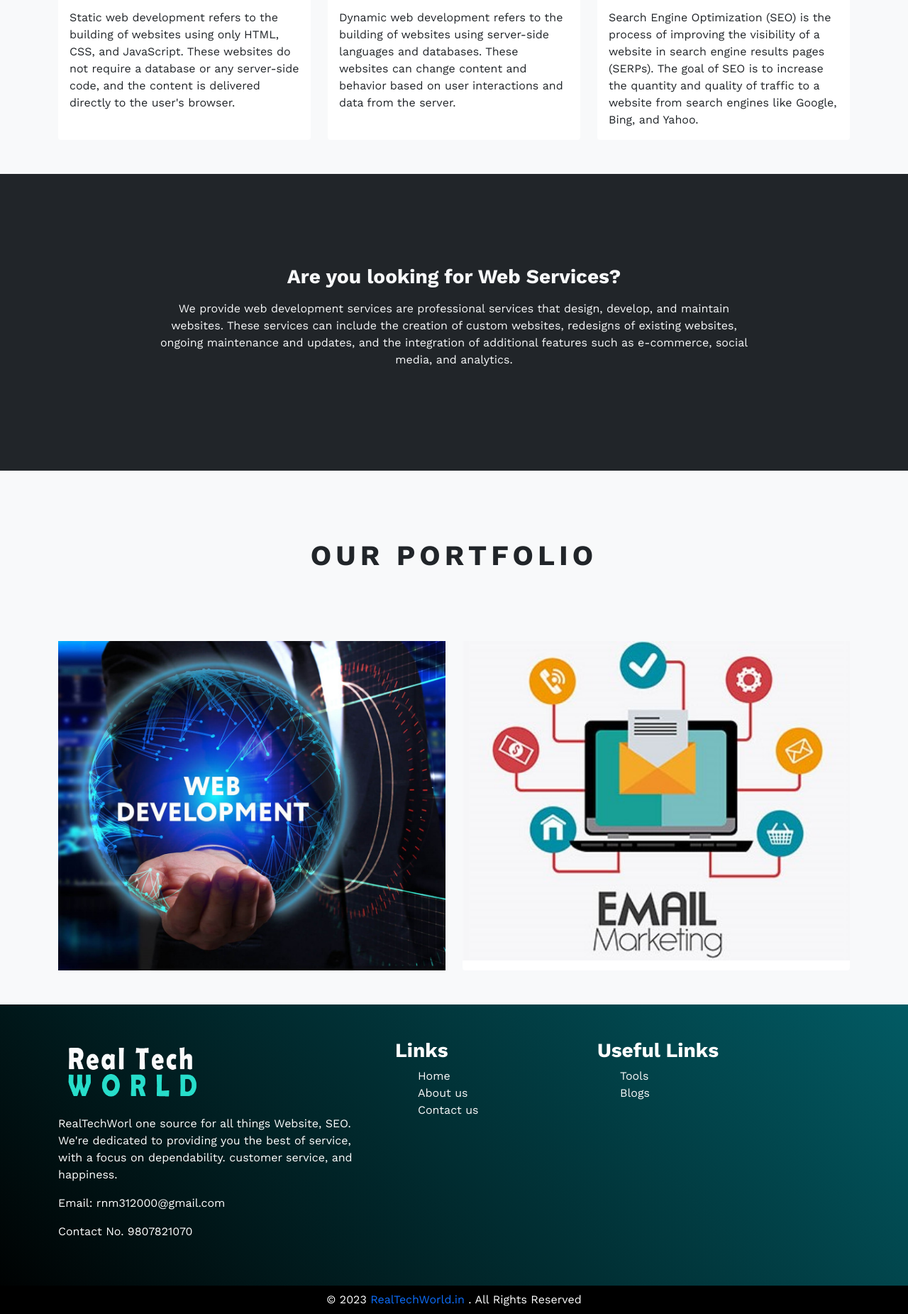
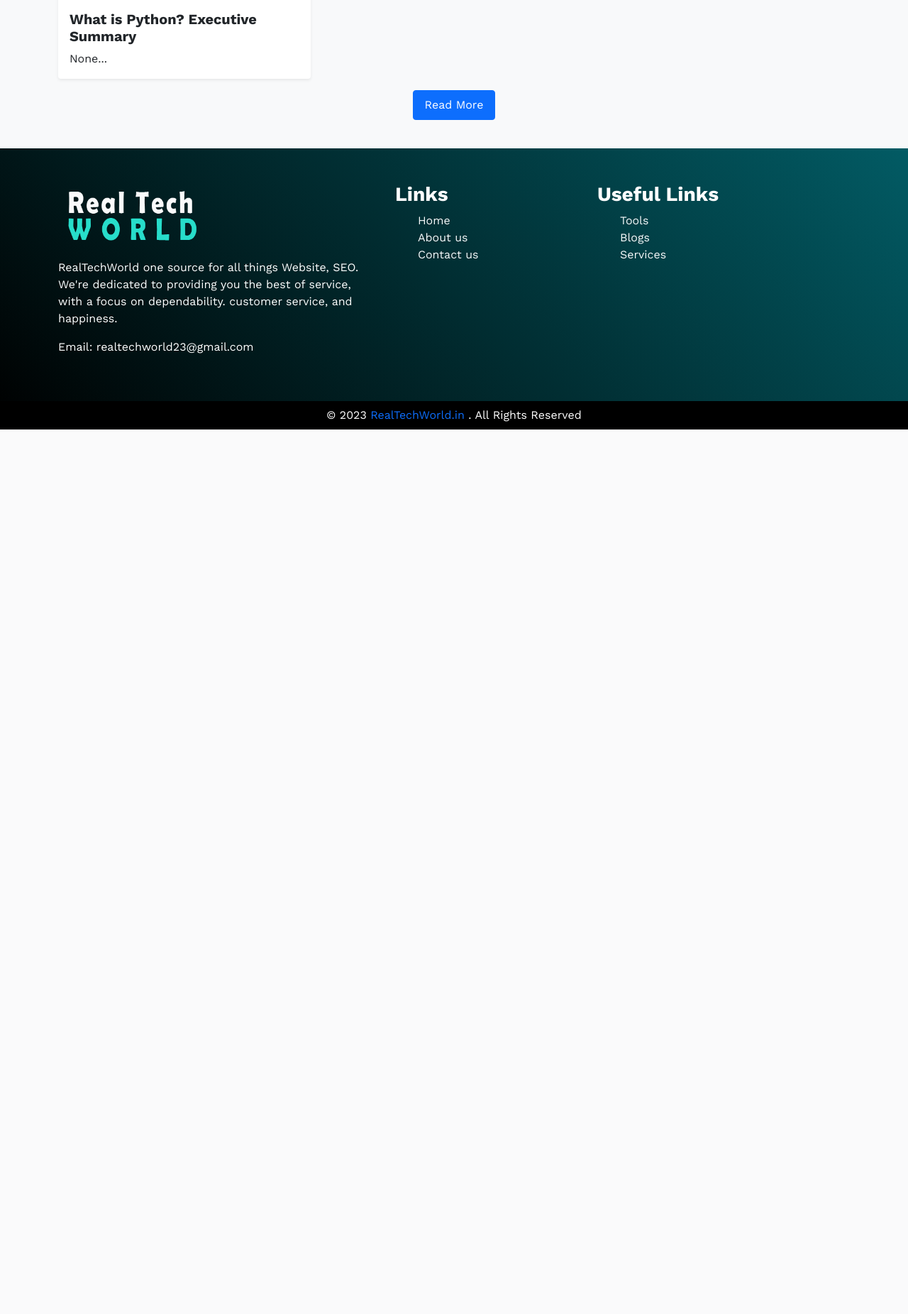
Before and after one commit to developerRaam/realtechworld.in, a Django app: page / in a window 1280 px wide. Shown: the part 1193-3044 px from the top of the page at 71% size. After the commit the page ends 1798 px from the top, so only its background shows below. Run offline with Django 4.2, Linux system fonts and the light colour scheme; data comes from the database, SQL or seed files in the repository; some libraries are stand-ins or nearby versions.

Commit message:
17/01/2023

```diff
--- a/apps/admin.py
+++ b/apps/admin.py
@@ -5,3 +5,7 @@
 admin.site.register(Color)
 admin.site.register(Qrcode)
 admin.site.register(AddImageWaterMark)
+
+class ContactUSAdmin(admin.ModelAdmin):
+    list_display = ("name","email","Contact","message")
+admin.site.register(ContactUS,ContactUSAdmin)
--- a/apps/templates/apps/home.html
+++ b/apps/templates/apps/home.html
@@ -10,78 +10,32 @@
 <!-- product section -->
 {% include 'apps/slider.html' %}
 
-
-<!-- Our Services -->
-<section class="bg-light py-5" id="our-services">
-    <div class="py-5 text-center">
-        <h1 class="main-title mb-5">Our Services</h3>
-    </div>
-    <div class="container">
-        <div class="row">
+<!-- Blogs -->
+<section class="bg-light w-100">
+    <div class="container py-4">
+        <div class="row gy-4">
+            {% if home_blog %}
+            {% for data in home_blog %}
             <div class="col-md-4">
-                <div class="card h-100">
-                    <img class="100" height="250" src="{% static 'images/service1.jpg' %}" class="card-img-top" alt="...">
-                    <div class="card-body">
-                        <h2 class="text-uppercase text-center fs-6 mt-2 mb-3">Static website development</h2>
-                      <p class="card-text">Static web development refers to the building of websites using only HTML, CSS, and JavaScript. These websites do not require a database or any server-side code, and the content is delivered directly to the user's browser.</p>
-                    </div>
+                <a class="text-dark text-decoration-none" href="{% url 'blog-detail' slug=data.slug %}">
+                <div class="card text-start h-100 shadow-sm">
+                  <img class="card-img-top" height="300" src="{{data.image.url}}" alt="{{data.title}}">
+                  <div class="card-body">
+                    <h4 class="card-title fs-5">{{data.title}}</h4>
+                    <p class="card-text">{{data.sub_title|slice:150}}...</p>
                   </div>
+                </div>
+            </a>
             </div>
-            <div class="col-md-4">
-                <div class="card h-100">
-                    <img class="100" height="250" src="{% static 'images/service2.jpg' %}" class="card-img-top" alt="...">
-                    <div class="card-body">
-                        <h2 class="text-uppercase text-center fs-6 mt-2 mb-3">Dynamic website development</h2>
-                      <p class="card-text">Dynamic web development refers to the building of websites using server-side languages and databases. These websites can change content and behavior based on user interactions and data from the server.</p>
-                    </div>
-                  </div>
-            </div>
-            <div class="col-md-4">
-                <div class="card h-100">
-                    <img class="100" height="250" src="{% static 'images/seo.jpg' %}" class="card-img-top" alt="...">
-                    <div class="card-body">
-                        <h2 class="text-uppercase text-center fs-6 mt-2 mb-3">SEO (Search Engine Optimization)</h2>
-                      <p class="card-text">Search Engine Optimization (SEO) is the process of improving the visibility of a website in search engine results pages (SERPs). The goal of SEO is to increase the quantity and quality of traffic to a website from search engines like Google, Bing, and Yahoo.</p>
-                    </div>
-                  </div>
-            </div>
+            {% endfor %}
+            {% endif %}
         </div>
+        <p class="text-center mt-3">
+            <a class="btn btn-primary px-3 p-2" href="/blogs">Read More</a>
+        </p>
     </div>
 </section>
 
-<!-- Web serices -->
-<section class="py-5 bg-dark">
-    <div class="text-light text-center" style="margin-top:5rem;margin-bottom:5rem;">
-        <div class="row">
-            <div class="col-md-2"></div>
-            <div class="col-md-8">
-                <h1 class="fs-3 mb-3">Are you looking for Web Services?</h1>
-                <p class= "">We provide web development services are professional services that design, develop, and maintain websites. These services can include the creation of custom websites, redesigns of existing websites, ongoing maintenance and updates, and the integration of additional features such as e-commerce, social media, and analytics.</p>
-            </div>
-        </div>
-    </div>
-</section>
-
-<!-- Our Portfolio -->
-<section class="bg-light py-5" id="our-portfolio">
-    <div class="py-5 text-center">
-        <h1 class="main-title mb-5">Our Portfolio</h3>
-    </div>
-    <div class="container">
-        <div class="row">
-            <div class="col-md-6">
-                <div class="card h-100">
-                    <img class="100" src="{% static 'images/service2.jpg' %}" class="card-img-top" alt="...">
-                  </div>
-            </div>
-            <div class="col-md-6">
-                <div class="card h-100">
-                    <img class="100" src="{% static 'images/service3.jpg' %}" class="card-img-top" alt="...">
-                  </div>
-            </div>
-        </div>
-    </div>
-</section>
 
  <!-- end subscribe section -->
 {% endblock content %}
--- a/apps/templates/apps/slider.html
+++ b/apps/templates/apps/slider.html
@@ -3,17 +3,20 @@
 <section>
     <div class="rtw-header-slider">
         <div class="rtw-banner">
-            <img class="w-100" height="601" src="{% static 'images/banner/banner.JPG' %}" alt="real tech world">
+            <img class="w-100" src="{% static 'images/banner/banner.JPG' %}" alt="real tech world">
         </div>
         <div class="rtw-banner-text">
-            <div class="d-flex justify-content-center p-2">
-                <div class="col-md-10">
-                    <p class="text-white fs-4">This is our portfolio website we are provide services that design, develop, and maintain websites. These services can include the creation of custom websites, redesigns of existing websites, ongoing maintenance and updates, and the integration of additional features such as e-commerce, social media, and analytics.</p>
+            <div class="col-md-12">
+                <div class="d-flex justify-content-center">
+                    <div>
+                        <h1 class="site_header_name">
+                            <span class="text-white">Real Tech</span> <span style="color:#27ddca;">World</span>
+                        </h1>
+                        <p class="text-center">
+                            <a class="btn btn-primary px-3 p-2" href="/blogs">Get Started</a>
+                        </p>
+                    </div>
                 </div>
-            </div>
-            <div class="text-center mt-3">
-                <a class="btn btn-outline-light me-2 fs-3 rounded-0 px-5" href="/blogs">Blogs</a>
-                <a class="btn btn-outline-light fs-3 rounded-0 px-5" href="/tools">Tools</a>
             </div>
         </div>
     </div>
--- a/apps/urls.py
+++ b/apps/urls.py
@@ -4,8 +4,10 @@
 
 urlpatterns = [
     path("",views.Home, name="home"),
-    path("contact-us",views.ContactUs, name="contact-us"),
-    path("about-us",views.AboutUs, name="about-us"),
+    path("contact-us/",views.ContactUs, name="contact-us"),
+    path("services/",views.Services),
+    path("portfolio/",views.Portfolio),
+    path("about-us/",views.AboutUs, name="about-us"),
     path("tools/",views.Tools, name="tools"),
     path("add-watermark/",views.AddWatermark, name="add-watermark"),
     path("word-count/",views.WordCount, name="word-count"),
--- a/apps/views.py
+++ b/apps/views.py
@@ -1,5 +1,6 @@
 from django.shortcuts import render,redirect,HttpResponse
 from .models import *
+from blogs.models import BlogPost
 from PIL import Image, ImageDraw, ImageFont
 from mimetypes import MimeTypes
 import qrcode
@@ -12,7 +13,11 @@
 
 #==============================  Home ==========================================
 def Home(request):
-    return render(request, "apps/home.html")
+    home_blog = BlogPost.objects.all().order_by('-on_date')[0:6]
+    context = {
+        'home_blog':home_blog
+    }
+    return render(request, "apps/home.html",context)
 
 #==============================  All tools ==========================================
 def Tools(request):
@@ -21,12 +26,34 @@
 
 #==============================  All tools ==========================================
 def ContactUs(request):
+    if request.method == 'POST':
+        name = request.POST['name']
+        email = request.POST['email']
+        mobile = request.POST['mobile']
+        message = request.POST['message']
+
+        try:
+            insert = ContactUS.objects.create(name=name,email=email,Contact=mobile,message=message)
+            insert.save()
+            messages.success(request, "Message send")
+            return redirect('contact-us')
+        except:
+            messages.warning(request, "Message sending failed")
+            return redirect('contact-us')
     return render(request, "contact-us.html")
 
 
 #==============================  All tools ==========================================
 def AboutUs(request):
     return render(request, "about-us.html")
+
+#==============================  All tools ==========================================
+def Services(request):
+    return render(request, "services.html")
+
+#==============================  All tools ==========================================
+def Portfolio(request):
+    return render(request, "portfolio.html")
 
 #==============================  Add watermark ==========================================
 def CopyrightApply(input_path, text)->str:
--- a/project/urls.py
+++ b/project/urls.py
@@ -14,7 +14,7 @@
     2. Add a URL to urlpatterns:  path('blog/', include('blog.urls'))
 """
 from django.contrib import admin
-from django.urls import path,include
+from django.urls import path, include
 
 from django.conf.urls.static import static
 from django.conf import settings
--- a/static/css/style.css
+++ b/static/css/style.css
@@ -37,7 +37,17 @@
 .rtw-header-slider .rtw-banner-text{
   position: absolute;
   top: 27%;
-  background-color: rgb(2 2 2 / 38%);
+  width: 100%;
+}
+
+/* 991px  */
+@media (min-width: 991px) {
+  .site_header_name span{
+    font-size: 70px;
+  }
+  .rtw-banner img{
+    height: 400px;
+  }
 }
 
 /*================ Siderbar ==============*/
--- a/templates/about-us.html
+++ b/templates/about-us.html
@@ -18,8 +18,7 @@
                     <h1 class="main-title">About us</h3>
                 </div>
                 <div class="" style="text-align:justify; margin-bottom:10rem">
-                    <p>Lorem ipsum dolor sit, amet consectetur adipisicing elit. Animi corrupti dolorem optio atque? Incidunt odio, iste facere minima non aliquid modi earum veritatis, ut sint error, adipisci magni. Similique veniam provident quis minima a. Doloremque eius doloribus mollitia itaque consequuntur quaerat, nostrum et modi inventore molestias cum, distinctio iusto dignissimos esse cumque quo, aliquam nulla impedit perspiciatis quos ratione labore! Vitae cum veritatis ipsum incidunt reiciendis, pariatur vel eveniet voluptatem amet nam reprehenderit, odit quod dolorum voluptates atque, sint et nobis possimus tempora corrupti ex ea aut repudiandae eaque. Officiis alias nemo, quasi corrupti libero, at ut laudantium eveniet eaque quo nam!</p>
-                    <p> Dolores alias natus incidunt mollitia rem cum at quis vero illum sint, corporis modi deleniti voluptatum. Quam neque dicta enim natus quo impedit, architecto non reprehenderit fuga deserunt beatae reiciendis aliquid eaque dolorem! Autem sapiente atque necessitatibus quas hic incidunt non illum alias corporis laborum? Sed deleniti maiores cumque ad vel rerum expedita earum, aspernatur nulla accusantium corrupti repellat modi. Eligendi fugiat quam dicta beatae at doloribus voluptatem. Eos voluptate repudiandae fugiat, laboriosam praesentium est voluptas fugit explicabo quaerat! Commodi hic corrupti cumque eligendi, vitae id officia repudiandae ipsa fugit fugiat quos accusantium dolor dignissimos illum eius nemo?</p>
+                    <p class="">This is our portfolio website we are provide services that design, develop, and maintain websites. These services can include the creation of custom websites, redesigns of existing websites, ongoing maintenance and updates, and the integration of additional features such as e-commerce, social media, and analytics.</p>
                 </div>
             </div>
         </div>
--- a/templates/contact-us.html
+++ b/templates/contact-us.html
@@ -20,14 +20,14 @@
             {{message}}
         </div>
         {% endfor %}
-            <form action="" method="post">
+            <form action="{% url 'contact-us' %}" method="post">
                 {% csrf_token %}
                 <div class="d-flex justify-content-center py-2 fs-6">
                     <div class="col-md-8">
                         <input class="form-control rtw_input_box fs-6 py-3 mb-3 rounded-0" type="text" autocomplete="off" name="name" placeholder="ENTER YOUR NAME" required>
                         <input class="form-control rtw_input_box fs-6 py-3 mb-3 rounded-0" type="email" autocomplete="off" name="email" placeholder="ENTER YOUR EMAIL" >
                         <input class="form-control rtw_input_box fs-6 py-3 mb-3 rounded-0" type="number" autocomplete="off" name="mobile" placeholder="ENTER YOU MOBILE" required>
-                        <textarea class="form-control rtw_input_box mt-3 p-2 rounded-0" name="comment" autocomplete="off" cols="54" rows="8" placeholder="ENTER YOUR MESSAGE" style="border:1px solid #ddd;resize:none" required></textarea>
+                        <textarea class="form-control rtw_input_box mt-3 p-2 rounded-0" name="message" autocomplete="off" cols="54" rows="8" placeholder="ENTER YOUR MESSAGE" style="border:1px solid #ddd;resize:none" required></textarea>
                         <div class="w-100 text-center">
                             <input type="submit" class="btn btn-danger fs-6 mt-3 text-uppercase " name="submit" value="Submit">
                         </div>
--- a/templates/footer.html
+++ b/templates/footer.html
@@ -4,10 +4,9 @@
        <div class="row text-white">
           <div class="col-md-5">
             <h2 class="fs-3"><img height="100" src="{% static 'images/logo/logo.png' %}" alt=""></h2>
-            <p>RealTechWorl one source for all things Website, SEO. We're dedicated to providing you the best of service, with a focus on dependability. customer service, and happiness.</p>
+            <p>RealTechWorld one source for all things Website, SEO. We're dedicated to providing you the best of service, with a focus on dependability. customer service, and happiness.</p>
             <div>
-              <p>Email: <a class="text-white text-decoration-none" href="mailto:rnm312000@gmail.com">rnm312000@gmail.com</a></p>
-              <p>Contact No. 9807821070</p>
+              <p>Email: <a class="text-white text-decoration-none" href="mailto:rnm312000@gmail.com">realtechworld23@gmail.com</a></p>
             </div>
           </div>
           <div class="col-md-3">
@@ -23,6 +22,8 @@
             <ul class="">
                <li class="list-unstyled"><a class="text-decoration-none text-light" href="/tools">Tools</a></li>
                <li class="list-unstyled"><a class="text-decoration-none text-light" href="/blogs">Blogs</a></li>
+               <li class="list-unstyled"><a class="text-decoration-none text-light" href="/services">Services</a></li>
+               {% comment %} <li class="list-unstyled"><a class="text-decoration-none text-light" href="/portfolio">Portfolio</a></li> {% endcomment %}
             </ul>
           </div>
        </div>
--- a/templates/header.html
+++ b/templates/header.html
@@ -10,8 +10,8 @@
   <nav class="navbar">
       <ul class="navbar-list mb-0">
           <li><a class="navbar-link" href="/">Home</a></li>
-          <li><a class="navbar-link" href="/#our-services">Services</a></li>
-          <li><a class="navbar-link" href="/#our-portfolio">Portfolio</a></li>
+          <li><a class="navbar-link" href="/services">Services</a></li>
+          {% comment %} <li><a class="navbar-link" href="/portfolio">Portfolio</a></li> {% endcomment %}
           <li><a class="navbar-link" href="/tools">tools</a></li>
           <li><a class="navbar-link" href="/blogs">Blogs</a></li>
       </ul>
```
Also changed, not shown: apps/models.py (+10 -0 lines), requirements.txt (+1 -6 lines), templates/portfolio.html (added, +31 -0 lines), templates/services.html (added, +49 -0 lines), apps/migrations/0007_contactus.py (added), static/images/banner/banner.jpg.
